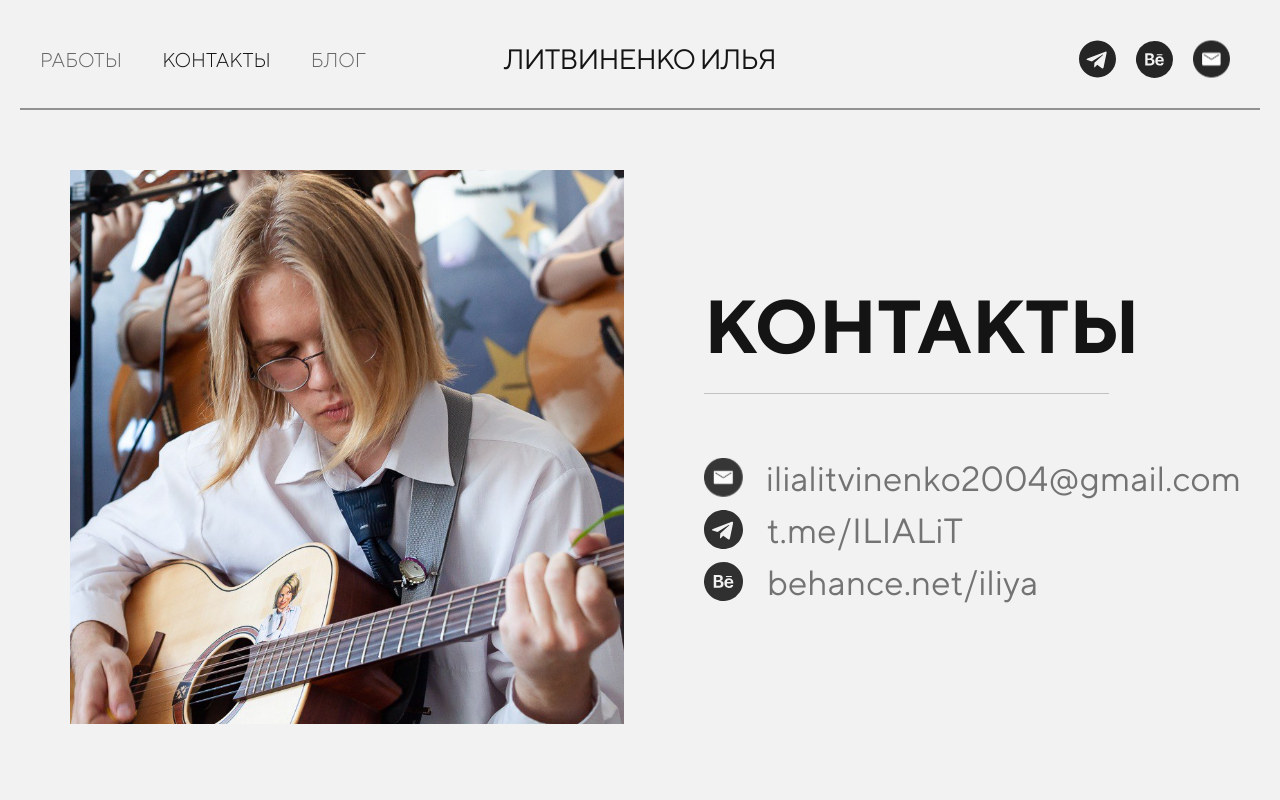
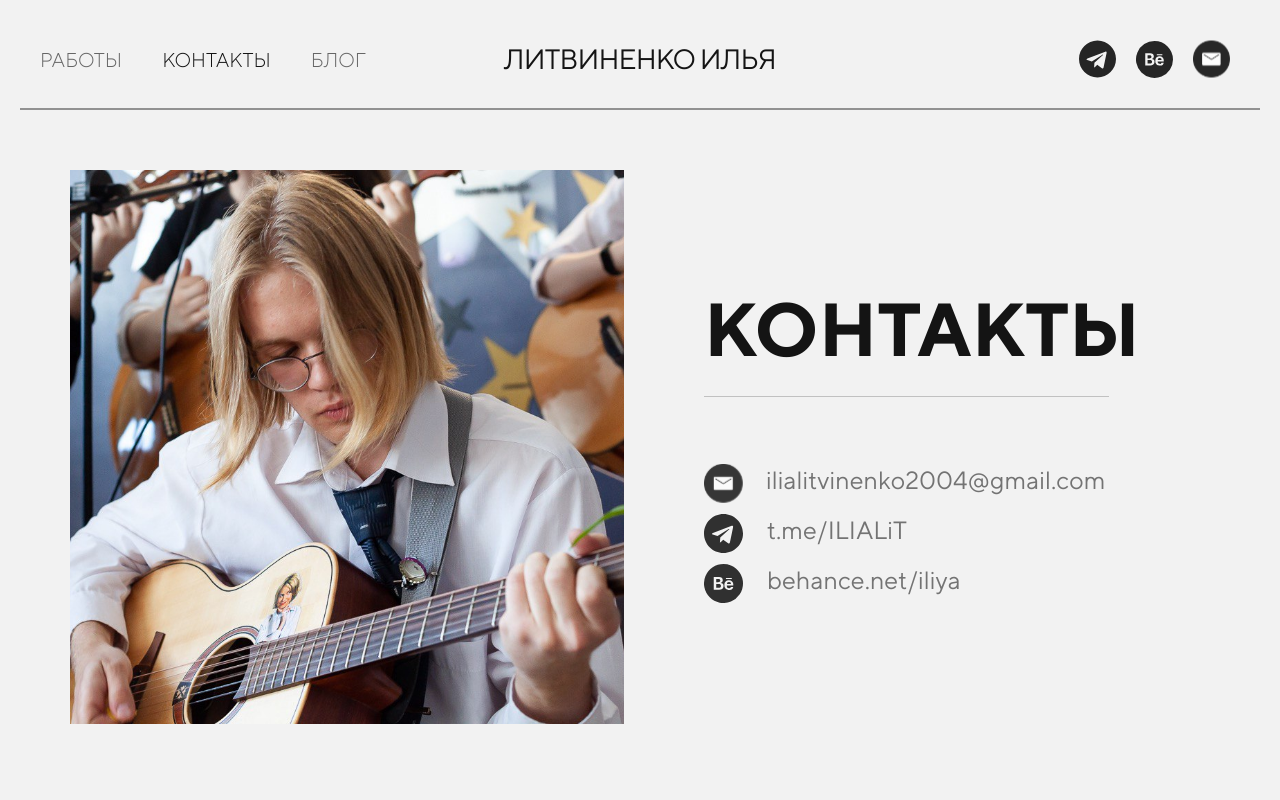
Before and after one commit to ILIAlit/Portfolio, a React (Create React App) app: page /contact in a window 1280 px wide. Shown: the top 800 px of the page. Built offline with nearby package versions, Linux system fonts and the light colour scheme.

Commit message:
CSS correction, added incorrect path handling

```diff
--- a/src/App.js
+++ b/src/App.js
@@ -1,4 +1,4 @@
-import { BrowserRouter as Router, Routes, Route } from "react-router-dom";
+import { BrowserRouter as Router, Routes, Route, Navigate } from "react-router-dom";
 
 import "./styles/style.css";
 
@@ -28,6 +28,7 @@ function App() {
                         <Route path="/contact" element={<Contact />} />
                         <Route path="/blog" element={<Blog />} />
                         <Route path="/project/:id" element={<Project/>} />
+                        <Route path="*" element={<Navigate to="/" />} />
                     </Routes>
                     <BtnUp/>
                     <Footer/>
--- a/src/components/btnGit/BtnGit.js
+++ b/src/components/btnGit/BtnGit.js
@@ -1,6 +1,6 @@
 const BtnGit = (props) => {
   return (
-    <button onClick={() => {window.location.href = props.src}} class="button-git">
+    <button onClick={() => {window.location.href = props.src}} className="button-git">
       <svg fill="#ffffff" xmlns="http://www.w3.org/2000/svg" viewBox="0 0 24 24"><g stroke-width="0" id="SVGRepo_bgCarrier"></g><g stroke-linejoin="round" stroke-linecap="round" id="SVGRepo_tracerCarrier"></g><g id="SVGRepo_iconCarrier"> <title>github</title> <rect fill="none" height="24" width="24"></rect> <path d="M12,2A10,10,0,0,0,8.84,21.5c.5.08.66-.23.66-.5V19.31C6.73,19.91,6.14,18,6.14,18A2.69,2.69,0,0,0,5,16.5c-.91-.62.07-.6.07-.6a2.1,2.1,0,0,1,1.53,1,2.15,2.15,0,0,0,2.91.83,2.16,2.16,0,0,1,.63-1.34C8,16.17,5.62,15.31,5.62,11.5a3.87,3.87,0,0,1,1-2.71,3.58,3.58,0,0,1,.1-2.64s.84-.27,2.75,1a9.63,9.63,0,0,1,5,0c1.91-1.29,2.75-1,2.75-1a3.58,3.58,0,0,1,.1,2.64,3.87,3.87,0,0,1,1,2.71c0,3.82-2.34,4.66-4.57,4.91a2.39,2.39,0,0,1,.69,1.85V21c0,.27.16.59.67.5A10,10,0,0,0,12,2Z"></path> </g></svg>
       Github
     </button>
--- a/src/components/btnUp/BtnUp.js
+++ b/src/components/btnUp/BtnUp.js
@@ -8,11 +8,9 @@ const BtnUp = () => {
     const scrolled = document.documentElement.scrollTop;
     if (scrolled > 300){
       setVisible(true);
-      console.log(visible);
     }
     else if (scrolled <= 300){
       setVisible(false);
-      console.log(visible);
     }
   };
 
--- a/src/styles/style-contact.module.css
+++ b/src/styles/style-contact.module.css
@@ -35,14 +35,14 @@
 .main__item1::before {
   content: url(../IMG/icon-1-cont.svg);
   position: relative;
-  top: 3px;
+  top: 6px;
   margin: 0 23px 0 0;
 }
 
 .main__item2::before {
   content: url(../IMG/icon-2-cont.svg);
   position: relative;
-  top: 3px;
+  top: 6px;
   margin: 0 23px 0 0;
 }
 
@@ -50,7 +50,7 @@
 .main__item3::before {
   content: url(../IMG/icon-3-cont.svg);
   position: relative;
-  top: 3px;
+  top: 6px;
   margin: 0 23px 0 0;
 }
 
@@ -67,7 +67,7 @@
   opacity: 0.9;
   align-items: center;
   font-family: TT-Norms-Regular;
-  font-size: 35px;
+  font-size: 25px;
   line-height: normal;
 }
 
@@ -108,7 +108,7 @@
   }
 
   .main__item{
-    font-size: 30px;
+    font-size: 20px;
   }
 
   .main__item::before {
@@ -138,7 +138,7 @@
   }
 
   .main__item::before {
-    top: 1px;
+    top: 3px;
   }
 }
 
@@ -170,7 +170,7 @@
   }
 
   .main__item::before {
-    top: 1px;
+    top: 6px;
   }
 }
 
@@ -220,7 +220,7 @@
   }
 
   .main__item::before {
-    top: 1px;
+    top: 4px;
   }
 
 
--- a/src/styles/style-index.module.css
+++ b/src/styles/style-index.module.css
@@ -86,8 +86,32 @@
   }
 }
 
+@media(max-width: 600px) {
+  .main__hovering span {
+    font-size: 30px;
+  }
+  .main__hovering{
+    padding: 15px;
+  }
+}
+
+@media(max-width: 550px) {
+  .main__hovering span {
+    font-size: 25px;
+    max-width: 250px;
+  }
+}
+
 @media screen and (min-width: 1024px) {
   .main__project:hover .main__hovering {
     opacity: 1;
+
   }
 }
+
+@media (hover: none) and (pointer: coarse) {
+  .main__project .main__hovering {
+    opacity: 1;
+    background: rgba(18, 18, 18, 0.188);
+  }
+}
--- a/src/styles/style-progect.module.css
+++ b/src/styles/style-progect.module.css
@@ -97,7 +97,7 @@
   display: flex;
   flex-direction: column;
   align-items: center;
-  margin: 75px 0 100px 0;
+  margin: 75px 0 75px 0;
 
 }
 
--- a/src/styles/style.css
+++ b/src/styles/style.css
@@ -222,6 +222,7 @@ body {
   }
 }
 
+
 .button-git {
   display: flex;
   margin: 20px 5px;
@@ -241,11 +242,15 @@ body {
   cursor: pointer;
   box-shadow: 0 4px 6px -1px rgba(0, 0, 0, 0.1), 0 2px 4px -1px rgba(0, 0, 0, 0.06);
   transition: .6s ease;
+  font-family: 'TT-Norms-Regular';
 }
 
 .button-git svg {
   height: 30px;
 }
+
+
+
 
 @media screen and (min-width: 1024px) {
 
```
Also changed, not shown: public/index.html (line endings or trailing spaces).
